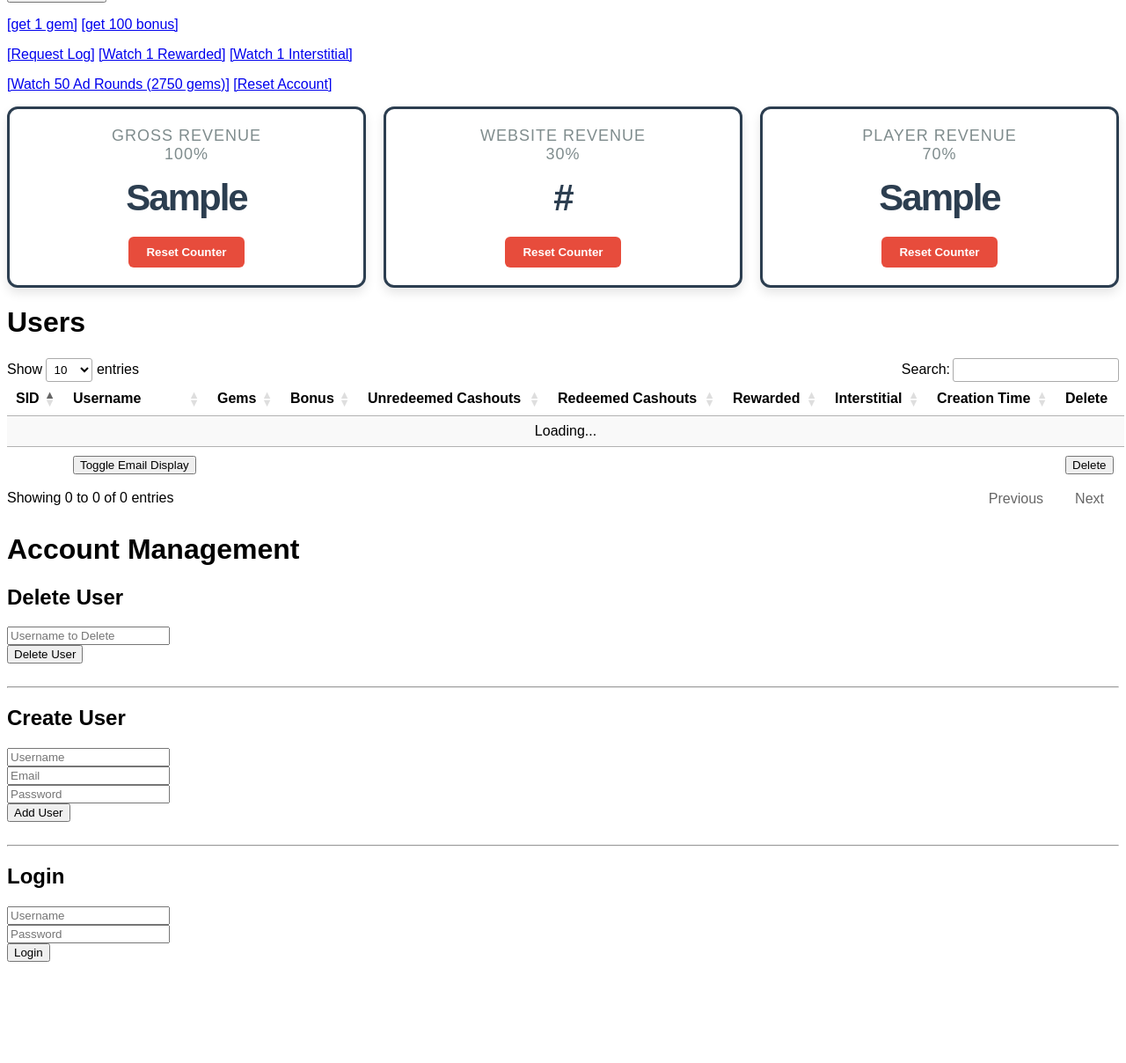
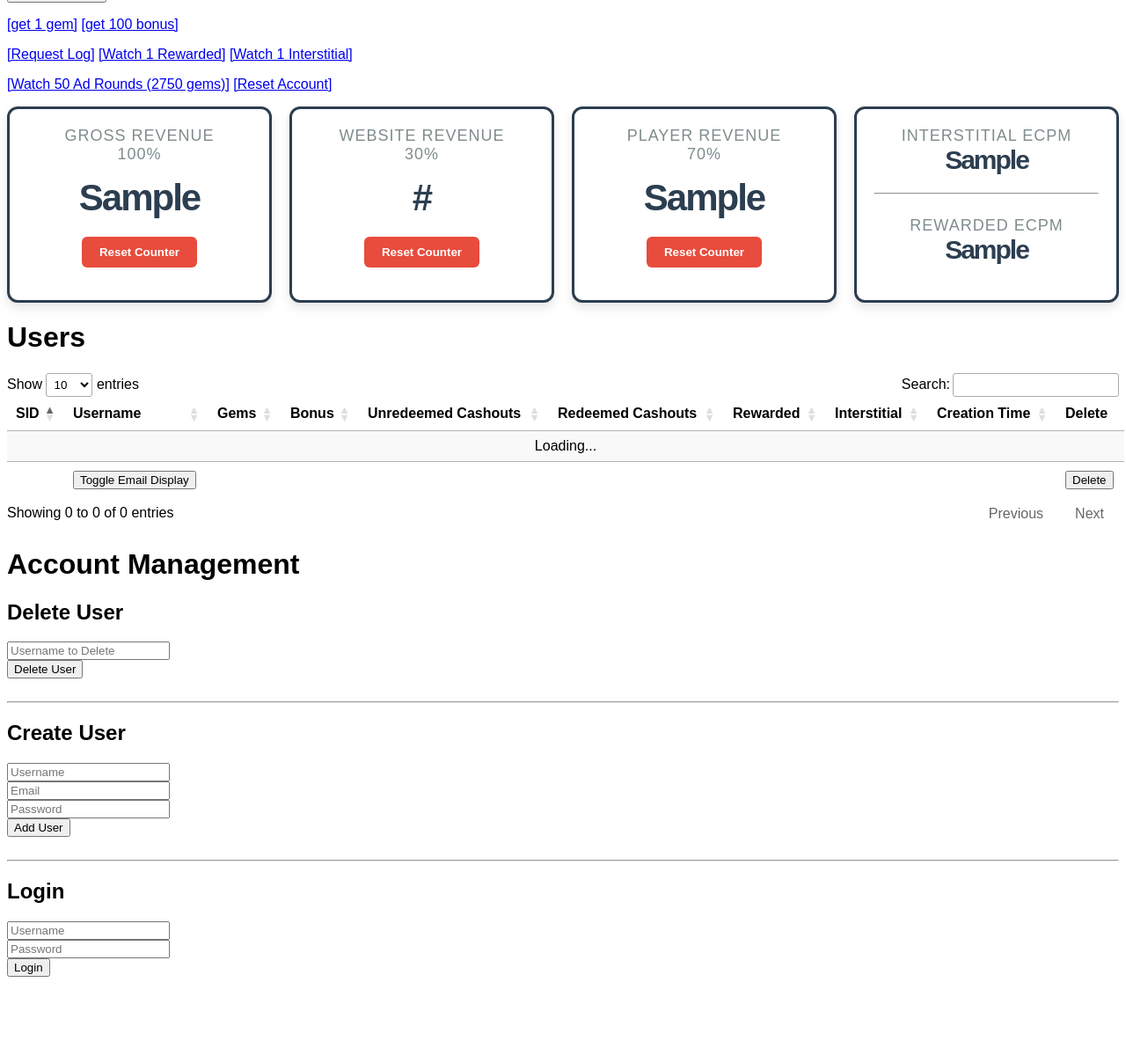
Before and after one commit to RoseMaster3000/PaypalBridge, a Python web app: template PaypalBridge/templates/dashboard.html in a window 1280 px wide. Shown: the part 233-1441 px from the top of the page at 88% size. Before the commit the page ends 1326 px from the top, so only its background shows below. Run offline with Jinja, Linux system fonts and the light colour scheme; the template is opened without the code that fills it: most values are stand-ins (such as "Sample title", 1, 10 or a date in 2020); some libraries are stand-ins or nearby versions; some web fonts are replaced.

Commit message:
added cpm view to admin dashboard

```diff
--- a/PaypalBridge/templates/cash-counter.html
+++ b/PaypalBridge/templates/cash-counter.html
@@ -14,6 +14,14 @@
         <div class="cash-amount">{{playerRevenue}}</div>
         <button class="reset-btn" onclick="showConfirmationModal('/reset_revenue/player')">Reset Counter</button>
     </div>
+    <div class="cash-container">
+        <div style="margin-bottom: 0px;" class="header">Interstitial eCPM</div>
+        <div style="font-size: 30px;" class="cash-amount">{{interstitialECPM}}</div>
+        <hr>
+        <div style="margin-bottom: 0px; margin-top:25px;" class="header">Rewarded eCPM</div>
+        <div style="font-size: 30px;" class="cash-amount">{{rewardedECPM}}</div>
+    </div>
+
 </div>
 
 <div class="overlay" id="confirmationOverlay">
--- a/PaypalBridge/website.py
+++ b/PaypalBridge/website.py
@@ -105,6 +105,8 @@
             websiteRevenue= f"${websiteRevenue:,.02f}",
             playerRevenue= f"${playerRevenue:,.02f}",
             grossRevenue= f"${grossRevenue:,.02f}",
+            interstitialECPM = f"${get_recent_ecpm("interstitial"):,.02f}",
+            rewardedECPM = f"${get_recent_ecpm("rewarded"):,.02f}"
         )
     elif user['username'] !='admin':
         return render_template('login.html')
```
